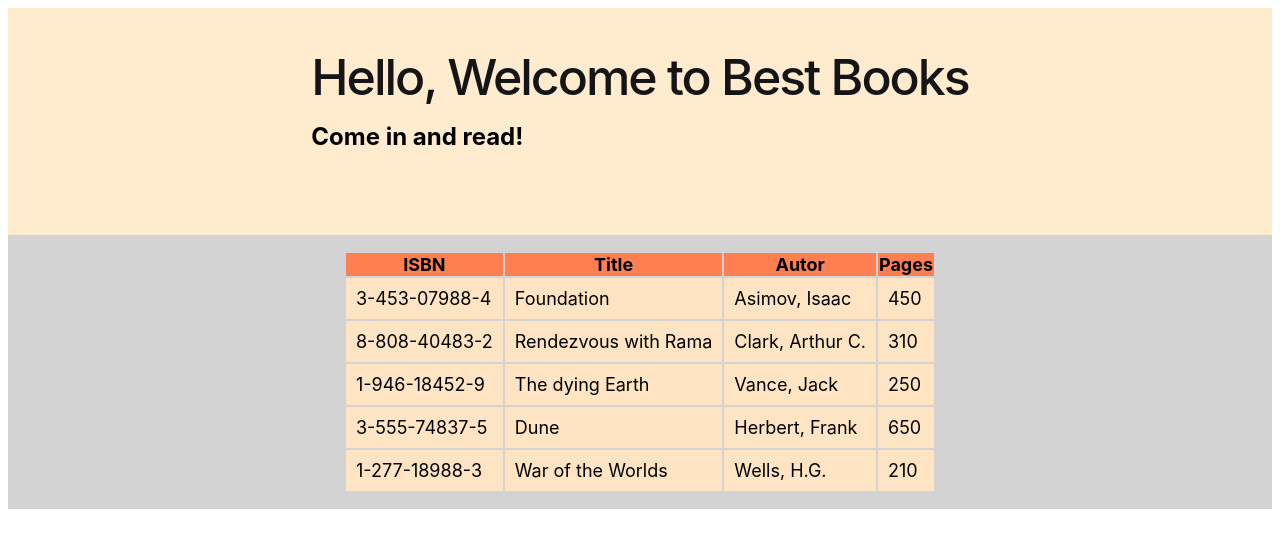
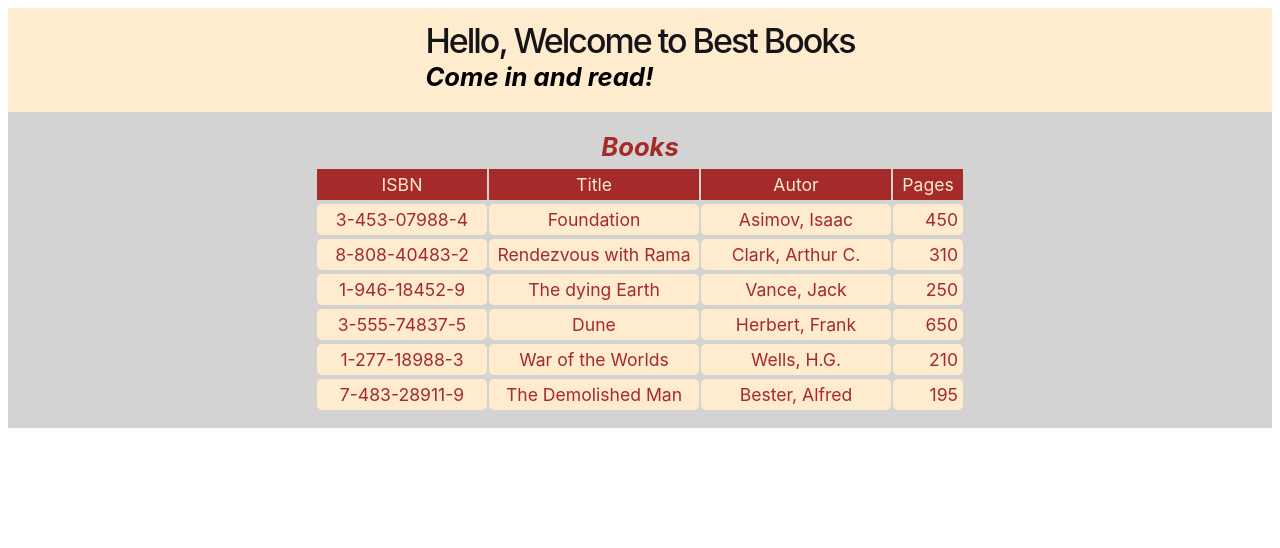
Before and after one commit to hinzberg/best-books-angular-learning, an Angular app: page / in a window 1280 px wide. Shown: the top 548 px of the page. Built offline with nearby package versions, Linux system fonts and the light colour scheme.

Commit message:
Added Row and Header Components

```diff
--- a/src/app/app.component.css
+++ b/src/app/app.component.css
@@ -10,19 +10,15 @@
     --gray-700: oklch(36.98% 0.014 302.71);
     --gray-400: oklch(70.9% 0.015 304.04);
 
-    --red-to-pink-to-purple-vertical-gradient: linear-gradient(
-      180deg,
+    --red-to-pink-to-purple-vertical-gradient: linear-gradient(180deg,
         var(--orange-red) 0%,
         var(--vivid-pink) 50%,
-      var(--electric-violet) 100%
-    );
+        var(--electric-violet) 100%);
 
-    --red-to-pink-to-purple-horizontal-gradient: linear-gradient(
-      90deg,
+    --red-to-pink-to-purple-horizontal-gradient: linear-gradient(90deg,
         var(--orange-red) 0%,
         var(--vivid-pink) 50%,
-      var(--electric-violet) 100%
-    );
+        var(--electric-violet) 100%);
 
     --pill-accent: var(--bright-blue);
 
@@ -35,7 +31,7 @@
   }
 
   h1 {
-    font-size: 3.125rem;
+    font-size: 2.125rem;
     color: var(--gray-900);
     font-weight: 500;
     line-height: 100%;
@@ -46,6 +42,20 @@
       "Segoe UI Symbol";
   }
 
+  h2 {
+    font-size: 1.6rem;
+    font-style: italic;
+    line-height: 150%;
+    margin: 0;
+    font-family: "Inter Tight", -apple-system, BlinkMacSystemFont, "Segoe UI", Roboto,
+      Helvetica, Arial, sans-serif, "Apple Color Emoji", "Segoe UI Emoji",
+      "Segoe UI Symbol";
+  }
+
+  .tableHeadline {
+    color: brown;
+  }
+
   p {
     margin: 0;
     color: var(--gray-700);
@@ -53,7 +63,7 @@
 
   th {
     font-size: 1.125rem;
-    background-color:coral ;
+    background-color: coral;
     border: 0px;
   }
 
@@ -61,31 +71,44 @@
     font-size: 1.125rem;
     padding: 10px;
     border: 0px;
-    background-color:bisque;
+    background-color: bisque;
   }
 
   .pageMain {
     width: 100%;
     min-height: 100%;
-    display: flex;
+    display: grid;
     justify-content: center;
     align-items: center;
     padding: 1rem;
     box-sizing: inherit;
     position: relative;
-    background-color:blanchedalmond ;
+    background-color: blanchedalmond;
   }
 
   .pageContent {
     width: 100%;
     min-height: 100%;
-    display: flex;
+    display: grid;
     justify-content: center;
     align-items: center;
     padding: 1rem;
     box-sizing: inherit;
     position: relative;
-    background-color:lightgray ;
+    background-color: lightgray;
+  }
+
+  .bookTableDiv {
+    width: 100%;
+    display: grid;
+    min-height: 100%;
+    justify-content: center;
+    align-items: center;
+    padding: 1rem;
+    box-sizing: inherit;
+    position: relative;
+    background-color: lightgray;
+    text-align: center;
   }
 
   .angular-logo {
@@ -93,13 +116,12 @@
   }
 
   .content {
-    display: flex;
+    display: grid;
     justify-content: space-around;
     width: 100%;
     max-width: 700px;
     margin-bottom: 3rem;
   }
-
 
 
   .content h1 {
@@ -155,9 +177,11 @@
   .pill-group .pill:nth-child(6n + 1) {
     --pill-accent: var(--bright-blue);
   }
+
   .pill-group .pill:nth-child(6n + 2) {
     --pill-accent: var(--french-violet);
   }
+
   .pill-group .pill:nth-child(6n + 3),
   .pill-group .pill:nth-child(6n + 4),
   .pill-group .pill:nth-child(6n + 5) {
--- a/src/app/app.component.html
+++ b/src/app/app.component.html
@@ -1,32 +1,17 @@
-
 <main class="pageMain">
-  <div class="content">
-    <div>
-      <h1>Hello, Welcome to {{title}}</h1>
-      <h2>{{tagline}}</h2>
-    </div>
-  </div>
+  <h1>Hello, Welcome to {{title}}</h1>
+  <h2>{{tagline}}</h2>
 </main>
 
-<div class="pageContent">
+<div class="bookTableDiv">
 
+  <h2 class="tableHeadline">Books</h2>
 
-  <table>
-    <thead>
-        <th>ISBN</th>
-        <th>Title</th>
-        <th>Autor</th>
-        <th>Pages</th>
-    </thead>
-    <tbody>
-        <tr *ngFor="let book of books">
-            <td>{{ book.ISBN }}</td>
-            <td>{{ book.Title }}</td>
-            <td>{{ book.Autor }}</td>
-            <td>{{ book.NumberOfPages }}</td>
-        </tr>
-    </tbody>
-</table>
+  <app-book-table-header></app-book-table-header>
+
+  <div *ngFor="let book of books">
+    <app-book-row [book]=book></app-book-row>
+  </div>
 
 
 </div>
--- a/src/app/app.component.ts
+++ b/src/app/app.component.ts
@@ -3,11 +3,13 @@ import { CommonModule } from '@angular/common';
 import { RouterOutlet } from '@angular/router';
 import { Book } from './Classes/Book'
 import { Interface } from 'readline';
+import { BookRowComponent } from './book-row/book-row.component';
+import { BookTableHeaderComponent } from './book-table-header/book-table-header.component';
 
 @Component({
   selector: 'app-root',
   standalone: true,
-  imports: [CommonModule, RouterOutlet],
+  imports: [CommonModule, RouterOutlet, BookTableHeaderComponent, BookRowComponent],
   templateUrl: './app.component.html',
   styleUrl: './app.component.css'
 })
@@ -20,7 +22,8 @@ export class AppComponent {
             new Book("Rendezvous with Rama", "Clark, Arthur C.", "8-808-40483-2", 310),
             new Book("The dying Earth","Vance, Jack", "1-946-18452-9", 250),
             new Book("Dune","Herbert, Frank", "3-555-74837-5", 650),
-            new Book("War of the Worlds", "Wells, H.G.", "1-277-18988-3", 210)
+            new Book("War of the Worlds", "Wells, H.G.", "1-277-18988-3", 210),
+            new Book("The Demolished Man", "Bester, Alfred", "7-483-28911-9", 195)
           ] ;
 
 }
--- /dev/null
+++ b/src/app/book-row/book-row.component.css
@@ -0,0 +1,25 @@
+ td {
+    font-size: 1.1rem;
+    padding: 5px;
+    background-color:blanchedalmond;
+    color:brown;
+    width: 160px;
+    border-radius: 5px;
+}
+
+.isbnRow {
+    width: 160px;
+}
+
+.titleRow {
+    width: 200px;
+}
+
+.autorRow {
+    width: 180px;
+}
+
+.pagesRow {
+    width: 60px;
+    text-align: right;
+}
--- /dev/null
+++ b/src/app/book-row/book-row.component.html
@@ -0,0 +1,10 @@
+<table>
+    <tbody>
+        <tr>
+            <td class="isbnRow">{{ book.ISBN }}</td>
+            <td class="titleRow">{{ book.Title }}</td>
+            <td class="autorRow">{{ book.Autor }}</td>
+            <td class="pagesRow">{{ book.NumberOfPages }}</td>
+        </tr>
+    </tbody>
+</table>
--- /dev/null
+++ b/src/app/book-table-header/book-table-header.component.css
@@ -0,0 +1,24 @@
+td {
+    font-size: 1.1rem;
+    padding: 5px;
+    border: 0px;
+    background-color:brown;
+    color:blanchedalmond;
+    width: 160px;
+}
+
+.isbnRow {
+    width: 160px;
+}
+
+.titleRow {
+    width: 200px;
+}
+
+.autorRow {
+    width: 180px;
+}
+
+.pagesRow {
+    width: 60px;
+}
--- /dev/null
+++ b/src/app/book-table-header/book-table-header.component.html
@@ -0,0 +1,10 @@
+<table>
+    <tbody>
+        <tr>
+            <td class="isbnRow">ISBN</td>
+            <td class="titleRow">Title</td>
+            <td class="autorRow">Autor</td>
+            <td class="pagesRow">Pages</td>
+        </tr>
+    </tbody>
+</table>
```
Also changed, not shown: src/app/book-row/book-row.component.ts (added, +14 -0 lines), src/app/book-table-header/book-table-header.component.ts (added, +12 -0 lines), 2 other files (tests, documents, lock files or other folders). Lines whose indentation alone changed are shown as unchanged.
